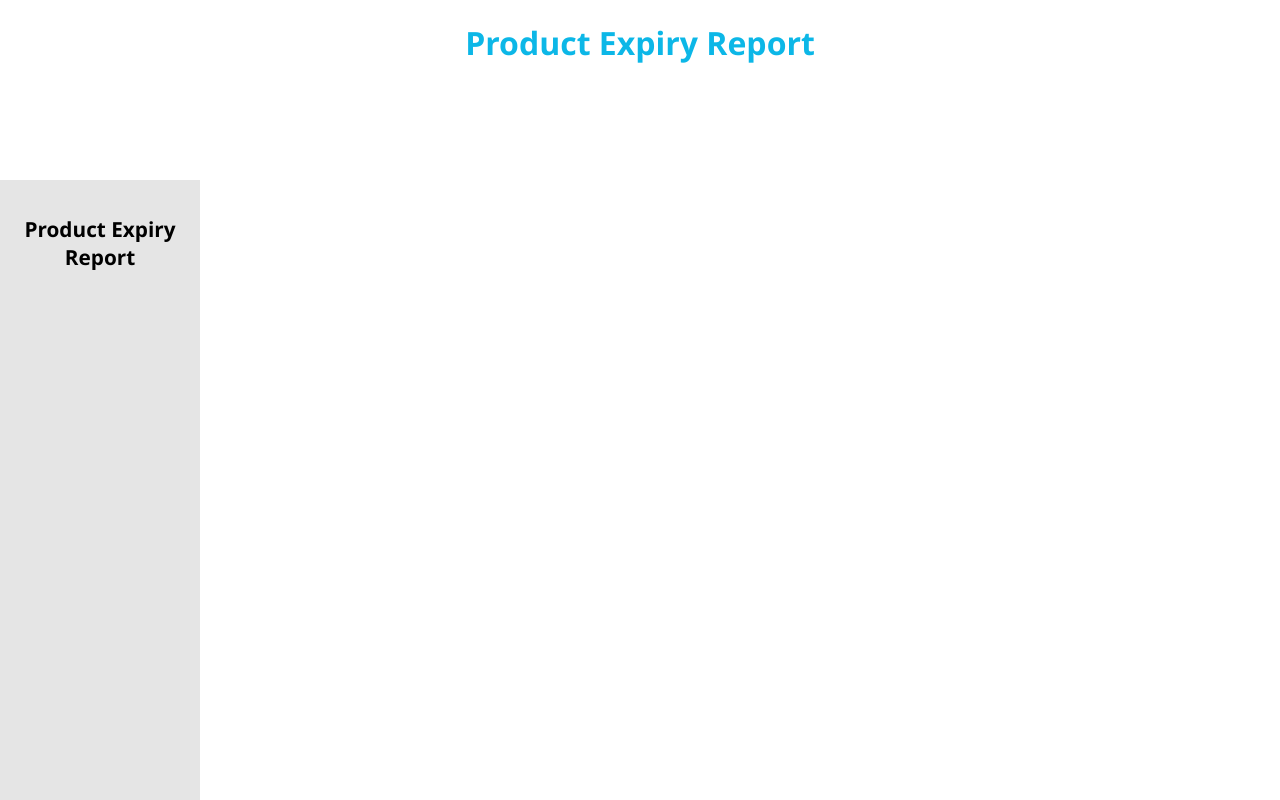
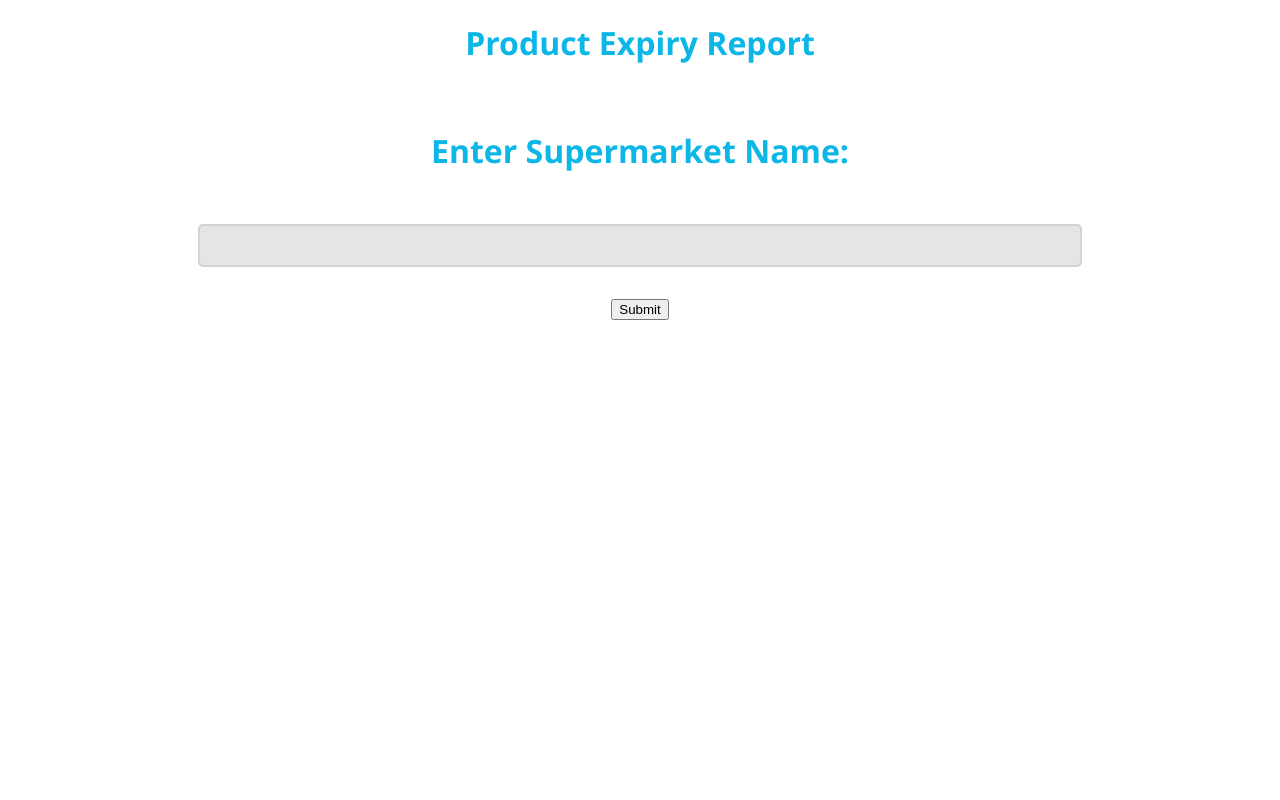
Before and after one commit to alexmchin/ZALCO-Merchandising-System, a PHP site: page / in a window 1280 px wide. Run offline with PHP 8.4, Linux system fonts and the light colour scheme.

Commit message:
Product Expiry Report

```diff
--- a/index.html
+++ b/index.html
@@ -1,15 +1,21 @@
 <!DOCTYPE html>
 <html>
         <head>
-                <title>Zalco Merchandising Manager</title>
+                <title>Zalco Merchandising Product Expiry Report</title>
                 <link rel = "stylesheet" type = "text/css" href = "style.css" />
 
 
         </head>
+        <body>
 
-        <body>
-                <h1>Product Expiry Report</h1>
-                <div class = "left">
-                        <a id = "expire" href="ProductExpiryReport.php"><h5>Product Expiry Report</h5></a>
-                </div>
+        <h1>Product Expiry Report</h1>
+
+                    <form action="ProductExpiryReport.php" method="post"> <!--/action_page.php-->
+                        <br>
+                        <h1>Enter Supermarket Name:</h1>
+                        Supermarket Name<br><input class="inputField" type="text"  id="uid" name="uid" ><br>
+                        <br>
+                        <button type="submit" name="submit"> Submit </button>
+                    </form>
         </body>
+</html>
```
Also changed, not shown: ProductExpiryReport.php (+15 -26 lines), style.css (line endings or trailing spaces).
